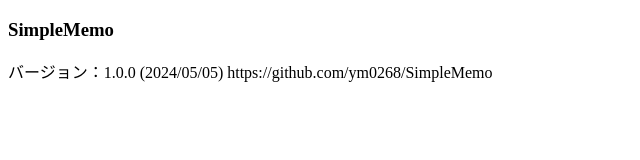
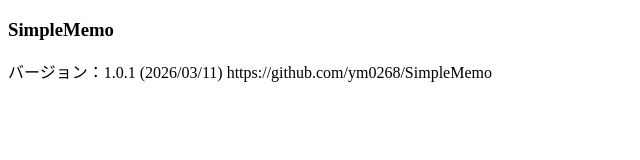
Before and after one commit to ym0268/SimpleMemo, an Electron app: page src/renderer/version_window.html in a window 1280 px wide. Shown: the full height of the page, 0-640 px from the left. Drawn offline with Linux system fonts and the light colour scheme.

Commit message:
chg バージョンを1.0.1に更新

```diff
--- a/src/renderer/version_window.html
+++ b/src/renderer/version_window.html
@@ -6,6 +6,6 @@
 </head>
 <body>
     <h3>SimpleMemo</h3>
-    バージョン：1.0.0 (2024/05/05)
+    バージョン：1.0.1 (2026/03/11)
     https://github.com/ym0268/SimpleMemo
 </body>
```
Also changed, not shown: README.md.
